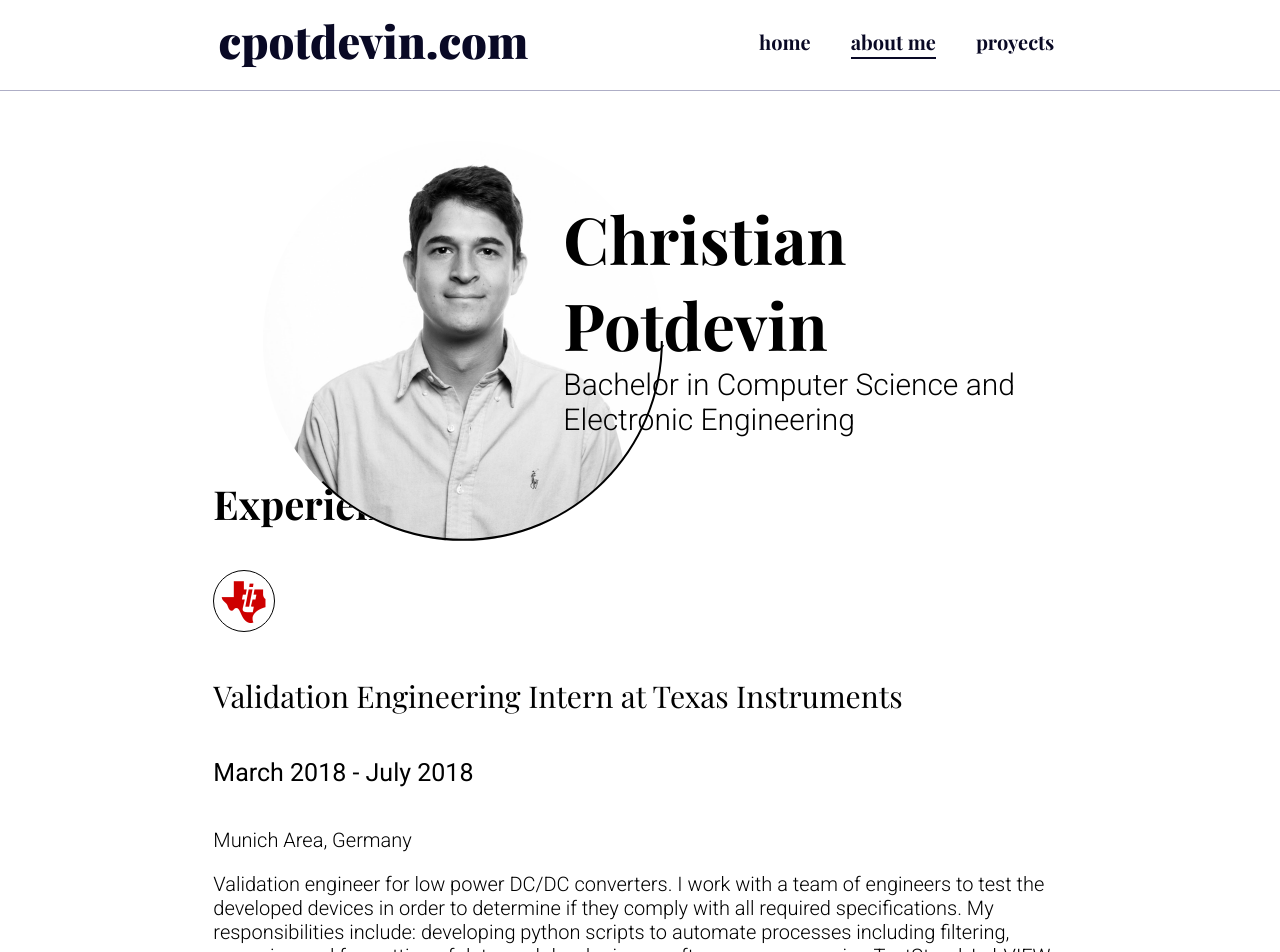
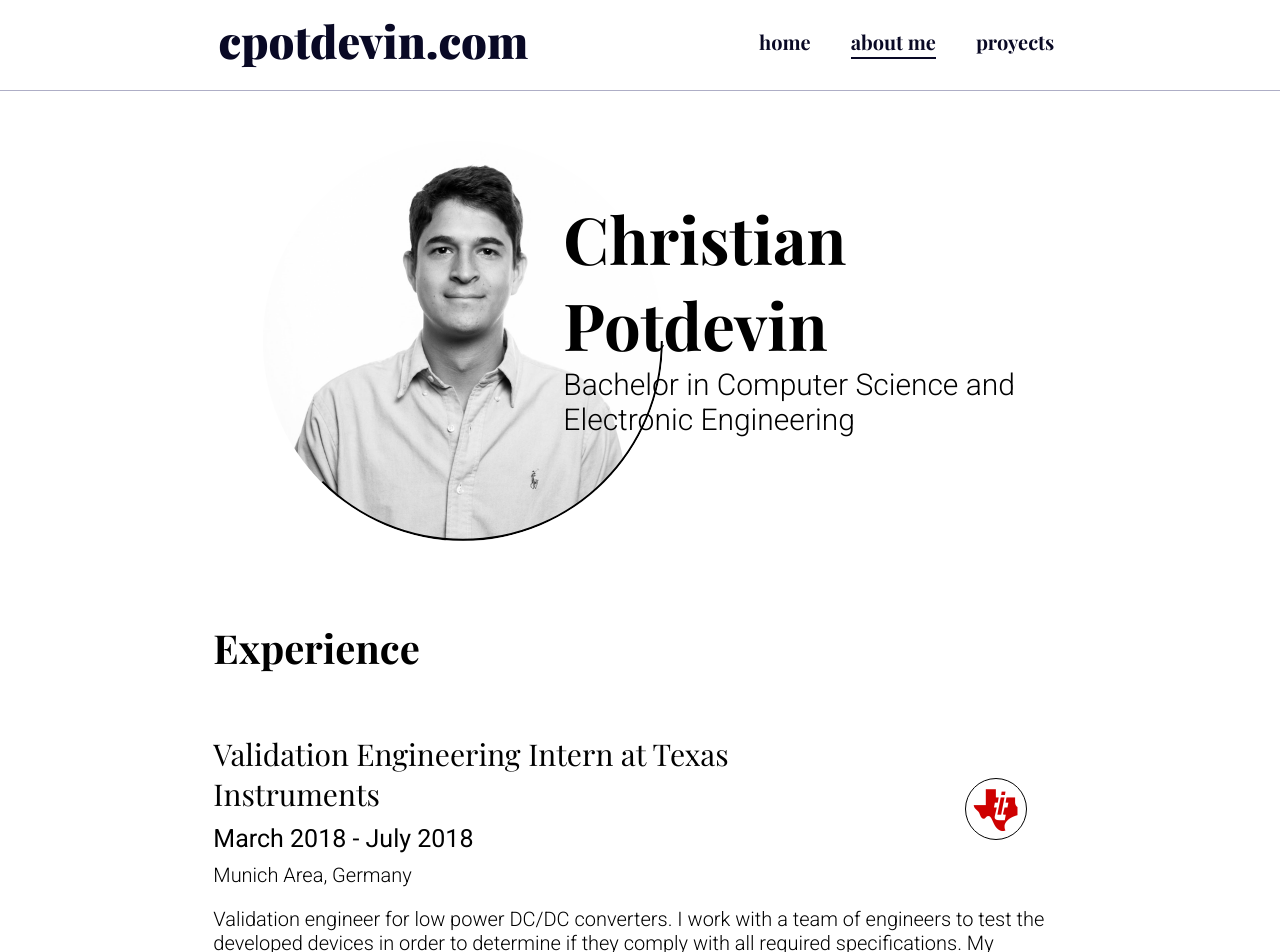
Before and after one commit to cpotdevin/cpotdevindotcom, a React (Create React App) app in the folder app/: page /about-me in a window 1280 px wide. Shown: the top 952 px of the page. Built offline with nearby package versions, Linux system fonts and the light colour scheme.

Commit message:
add and style experiences

```diff
--- a/app/src/content.css
+++ b/app/src/content.css
@@ -18,18 +18,24 @@
   font-family: 'Playfair Display', serif;
   font-weight: bold;
   font-size: 40px;
+  margin-top: 30px;
+  margin-bottom: 10px;
 }
 
 .content h4 {
   font-family: 'Playfair Display', serif;
   font-weight: normal;
   font-size: 30px;
+  margin-top: 10px;
+  margin-bottom: 10px;
 }
 
 .content h5 {
   font-family: 'Roboto', sans-serif;
   font-weight: normal;
   font-size: 25px;
+  margin-top: 10px;
+  margin-bottom: 10px;
 }
 
 .content p {
@@ -37,6 +43,8 @@
   font-weight: 300;
   font-size: 20px;
   color: #000000;
+  margin-top: 10px;
+  margin-bottom: 10px;
   /* color: #494957; */
 }
 
@@ -47,7 +55,6 @@
 
 .content img.loading-circle {
   position: relative;
-  border-radius: 0;
   animation: rotate 5s linear infinite;
   transition: 0.8s;
 }
@@ -60,6 +67,14 @@
   margin: 0;
 }
 
+.experience {
+  margin-top: 50px;
+}
+
+.content .experience-logo {
+  text-align: center;
+}
+
 .content img.experience-logo {
   width: 50px;
   height: 50px;
@@ -68,9 +83,14 @@
   border-radius: 50%;
   border-color: #000000;
   border-width: 1px;
+  display: inline-block;
 }
 
 @media (min-width: 800px) {
+  .content .banner {
+    height: 500px;
+  }
+
   .content div.my-portrait {
     margin: 50px;
     text-align: left;
--- a/app/src/main-pages/AboutMe.js
+++ b/app/src/main-pages/AboutMe.js
@@ -8,13 +8,17 @@ import experiences from './experiences.js';
 class AboutMe extends React.Component {
   getExperienceComponent(experience) {
     return (
-      <div key={`${experience.title} at ${experience.company}`}>
-        <img className='experience-logo' src={experience.logo} alt={experience.company + ' logo'} />
-        <h4>{experience.title} at {experience.company}</h4>
-        <h5>{experience.dates}</h5>
-        <p>{experience.location}</p>
+      <Grid container key={`${experience.title} at ${experience.company}`} className='experience' justify='space-between' alignItems='center' direction='row-reverse'>
+        <Grid className='experience-logo' item xs={12} sm={2}>
+          <img className='experience-logo' src={experience.logo} alt={experience.company + ' logo'} />
+        </Grid>
+        <Grid item className='experience-title' xs={12} sm={9}>
+          <h4>{experience.title} at {experience.company}</h4>
+          <h5>{experience.dates}</h5>
+          <p>{experience.location}</p>
+        </Grid>
         <p>{experience.description}</p>
-      </div>
+      </Grid>
     );
   }
 
@@ -22,8 +26,8 @@ class AboutMe extends React.Component {
     const experienceList = experiences.map(this.getExperienceComponent);
 
     return (
-      <Grid container direction='row' justify='center' alignItems='center'>
-        <Grid item className='content' xs={10} md={8}>
+      <Grid container className='content' direction='row' justify='center' alignItems='center'>
+        <Grid item className='banner' xs={10} md={8}>
           <div className='my-portrait'>
             <img className='my-portrait' src={portrait} alt='Christian Potdevin' />
             <img className='my-portrait loading-circle' src={loadingCircle} alt='Christian Potdevin loading' />
@@ -32,6 +36,8 @@ class AboutMe extends React.Component {
             <h1 className='about-me-title'>Christian Potdevin</h1>
             <h2 className='about-me-title'>Bachelor in Computer Science and Electronic Engineering</h2>
           </div>
+        </Grid>
+        <Grid item className='experiences' xs={10} md={8}>
           <h3>Experience</h3>
           {experienceList}
         </Grid>
```
